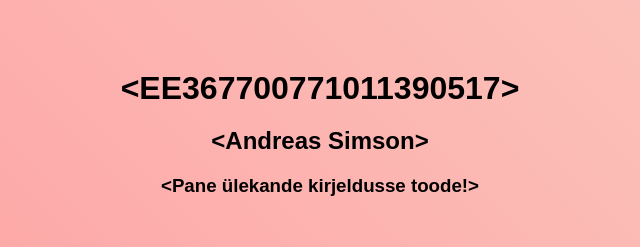
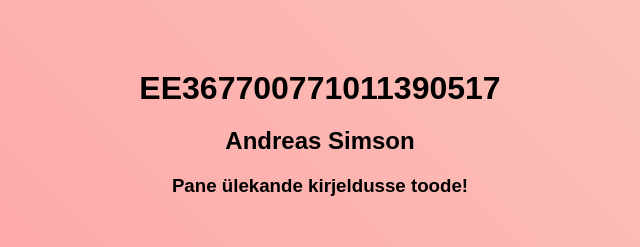
Before and after one commit to lunarcars/lunarcars.github.io, a plain HTML site: page index.html in a window 1280 px wide. Shown: the part 267-514 px from the top of the page, 320-960 px from the left. Drawn offline with Linux system fonts and the light colour scheme.

Commit message:
Update index.html

```diff
--- a/index.html
+++ b/index.html
@@ -24,8 +24,8 @@
     </style>
 </head>
 <body>
-    <h1>&lt;EE367700771011390517&gt;</h1>
-    <h2>&lt;Andreas Simson&gt;</h2>
-    <h3>&lt;Pane ülekande kirjeldusse toode!&gt;</h3>
+    <h1>EE367700771011390517</h1>
+    <h2>Andreas Simson</h2>
+    <h3>Pane ülekande kirjeldusse toode!</h3>
 </body>
 </html>
```
